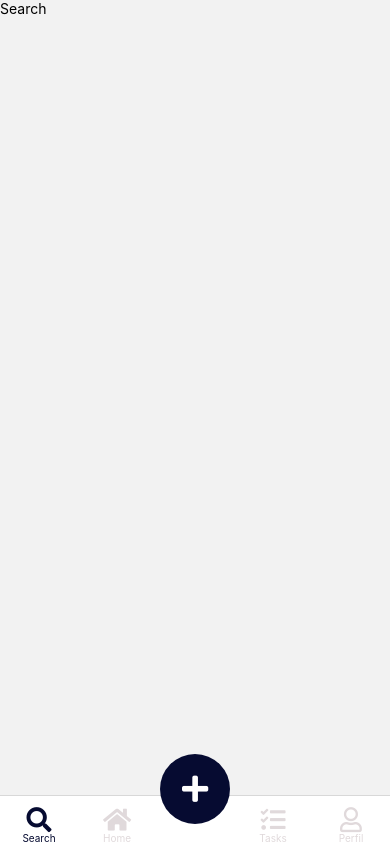
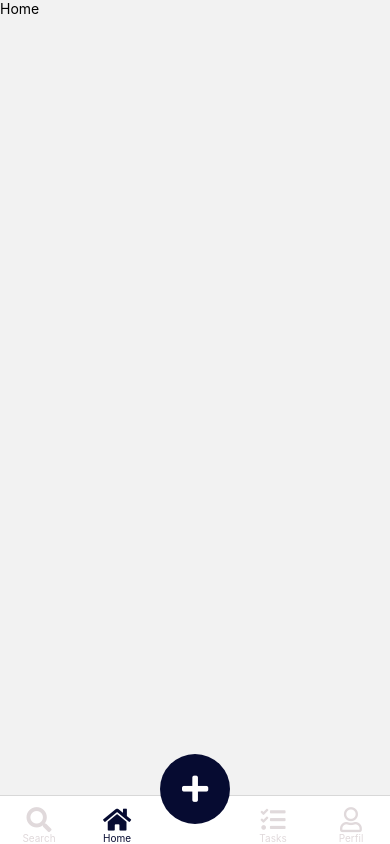
Before and after one commit to Carlosmedina06/Movietify, a React Native app: screen / in a window 390 px wide. Built offline with nearby package versions, Linux system fonts and the light colour scheme.

Commit message:
add redux provider

```diff
--- a/App.js
+++ b/App.js
@@ -1,19 +1,23 @@
 import { NavigationContainer } from '@react-navigation/native'
 import { createBottomTabNavigator } from '@react-navigation/bottom-tabs'
 import { FontAwesome5 } from '@expo/vector-icons'
+import { Provider } from 'react-redux'
 
 import Home from './src/views/Home/Home'
 import Perfil from './src/views/Perfil/Perfil'
 import Search from './src/views/Search/Search'
 import Tasks from './src/views/Tasks/Tasks'
 import AddTask from './src/views/AddTask/AddTask'
+import { store } from './src/app/store'
 
 const Tab = createBottomTabNavigator()
 
 export default function App() {
   return (
+    <Provider store={store}>
       <NavigationContainer>
         <Tab.Navigator
+          initialRouteName="Home"
           screenOptions={({ route }) => ({
             tabBarIcon: ({ focused, color, size }) => {
               let iconName
@@ -77,5 +81,6 @@
           <Tab.Screen component={Perfil} name="Perfil" />
         </Tab.Navigator>
       </NavigationContainer>
+    </Provider>
   )
 }
```
Lines whose indentation alone changed are shown as unchanged.
